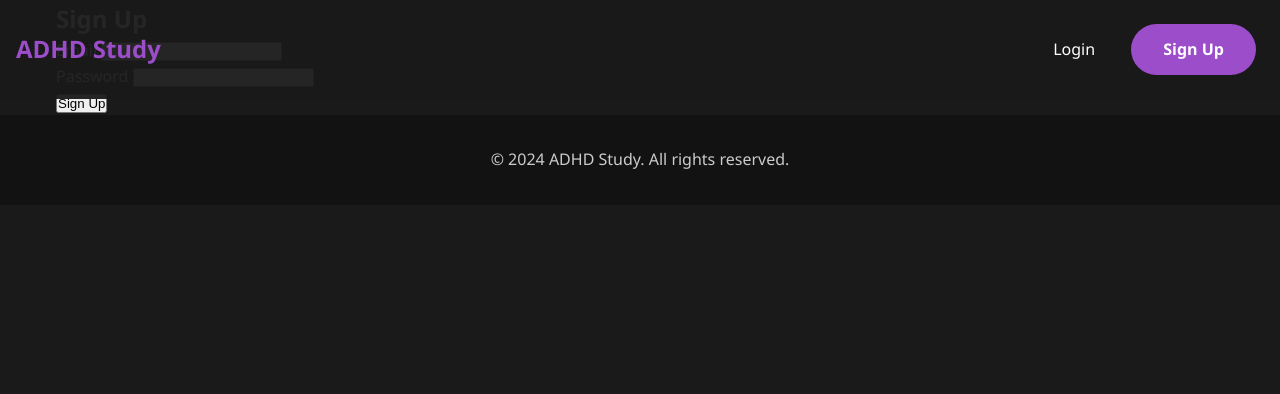
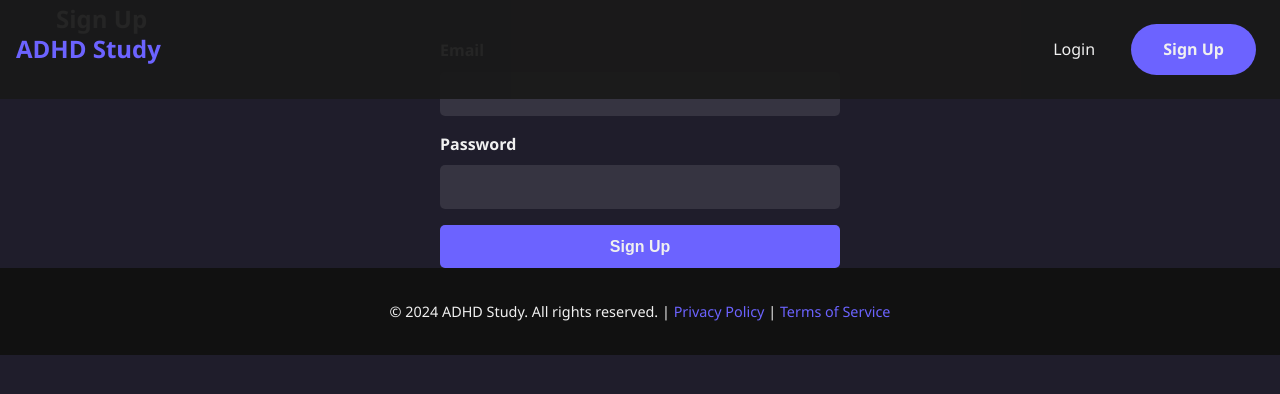
Before and after one commit to Q2OD/ADHDStudys, a Flask app: page /signup in a window 1280 px wide. Shown: the top 394 px of the page. Run offline with Flask 3, Linux system fonts and the light colour scheme.

Commit message:
style: Refactor footer design, color scheme, and form styling

```diff
--- a/static/css/style.css
+++ b/static/css/style.css
@@ -1,9 +1,9 @@
 :root {
-    --primary-color: #9b4dca;
-    --secondary-color: #ff6b35;
-    --background-dark: #1a1a1a;
-    --text-light: #ffffff;
-    --text-gray: #cccccc;
+    --primary-color: #6c63ff;
+    --secondary-color: #ff6584;
+    --background-dark: #1f1d2b;
+    --text-light: #f0f0f0;
+    --text-gray: #a0a0a0;
     --spacing: 1rem;
 }
 
@@ -148,8 +148,18 @@ body {
 footer {
     text-align: center;
     padding: 2rem;
-    background-color: rgba(0, 0, 0, 0.3);
-    color: var(--text-gray);
+    background-color: #111;
+    color: var(--text-light);
+    font-size: 0.9rem;
+}
+
+footer a {
+    color: var(--primary-color);
+    text-decoration: none;
+}
+
+footer a:hover {
+    text-decoration: underline;
 }
 
 /* Responsive Design */
@@ -166,3 +176,53 @@ footer {
         display: none;
     }
 }
+/* Forms */
+form {
+    display: flex;
+    flex-direction: column;
+    max-width: 400px;
+    margin: 0 auto;
+}
+
+form div {
+    margin-bottom: 1rem;
+}
+
+label {
+    font-weight: bold;
+    margin-bottom: 0.5rem;
+    display: block;
+}
+
+input[type="email"],
+input[type="password"] {
+    padding: 0.8rem;
+    border-radius: 5px;
+    border: none;
+    background-color: rgba(255, 255, 255, 0.1);
+    color: var(--text-light);
+    font-size: 1rem;
+    width: 100%;
+}
+
+input[type="email"]:focus,
+input[type="password"]:focus {
+    outline: none;
+    box-shadow: 0 0 0 2px var(--primary-color);
+}
+
+button[type="submit"] {
+    background-color: var(--primary-color);
+    color: var(--text-light);
+    border: none;
+    padding: 0.8rem;
+    border-radius: 5px;
+    font-size: 1rem;
+    font-weight: bold;
+    cursor: pointer;
+    transition: background-color 0.3s ease;
+}
+
+button[type="submit"]:hover {
+    background-color: #5a4fdf;
+}
--- a/templates/base.html
+++ b/templates/base.html
@@ -36,7 +36,7 @@
     </main>
 
     <footer>
-        <p>&copy; 2024 ADHD Study. All rights reserved.</p>
+        <p>&copy; 2024 ADHD Study. All rights reserved. | <a href="#">Privacy Policy</a> | <a href="#">Terms of Service</a></p>
     </footer>
 
     <script src="{{ url_for('static', filename='js/main.js') }}"></script>
```
